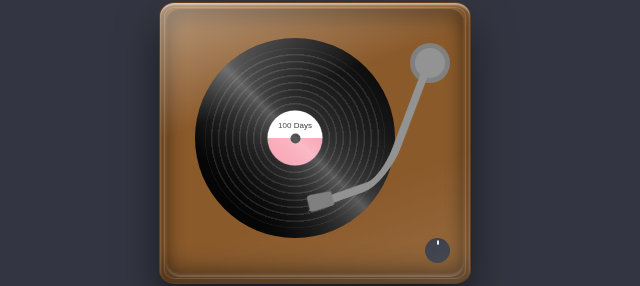
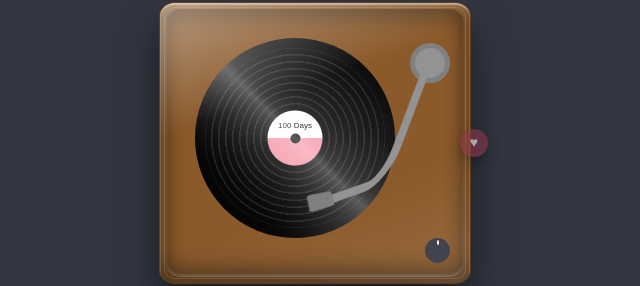
Before and after one commit to zemudens/for28, a plain HTML site: page for28-web/index.html in a window 1280 px wide. Shown: the part 99-385 px from the top of the page, 325-965 px from the left. Drawn offline with Linux system fonts and the light colour scheme.

Commit message:
Update index.html

```diff
--- a/for28-web/index.html
+++ b/for28-web/index.html
@@ -326,6 +326,33 @@ background: linear-gradient(
   }
 }
 
+
+    /* ❤️ LOVE BUTTON */
+.love-btn{
+  position:absolute;
+  right:-18px;
+  top:50%;
+  transform:translateY(-50%);
+  width:28px;
+  height:28px;
+  background:#8b3a4a;
+  color:white;
+  border-radius:50%;
+  display:flex;
+  align-items:center;
+  justify-content:center;
+  font-size:14px;
+  cursor:pointer;
+  box-shadow:0 6px 14px rgba(0,0,0,0.4);
+  opacity:.6;
+  transition:.3s;
+}
+
+.love-btn:hover{
+  opacity:1;
+  transform:translateY(-50%) scale(1.1);
+}
+
 </style>
 </head>
 
@@ -341,10 +368,11 @@ background: linear-gradient(
       <div class="arm"></div>
     </div>
     <div class="dial"></div>
+
+<div class="love-btn" onclick="openLove()">♥</div>
   </div>
 
-  <!-- 🎵 PLAYER UI -->
-  <div class="player-ui">
+    <div class="player-ui">
 
     <div class="now-playing">
       <marquee id="songTitle">Nothing playing</marquee>
@@ -437,31 +465,17 @@ function togglePlay(){
 
   loadSong(0)
 
-    /* ❤️ EASTER EGG: 3x CLICK VINYL */
-let clickCount = 0
-let clickTimer = null
+function openLove(){
+  const overlay = document.getElementById("loveOverlay")
+  overlay.style.display = "flex"
 
-const recordEl = document.querySelector(".record")
-const loveOverlay = document.getElementById("loveOverlay")
-
-recordEl.addEventListener("click",()=>{
-  clickCount++
-
-  clearTimeout(clickTimer)
-  clickTimer = setTimeout(()=>{ clickCount = 0 },600)
-
-  if(clickCount === 3){
-    openLove()
-    clickCount = 0
-  }
-})
-
-function openLove(){
-  loveOverlay.style.display = "flex"
+  audio.pause()
+  document.querySelector(".record").style.animationPlayState = "paused"
+  playBtn.textContent = "▶"
 }
 
 function closeLove(){
-  loveOverlay.style.display = "none"
+  document.getElementById("loveOverlay").style.display = "none"
 }
 
   </script>
```
